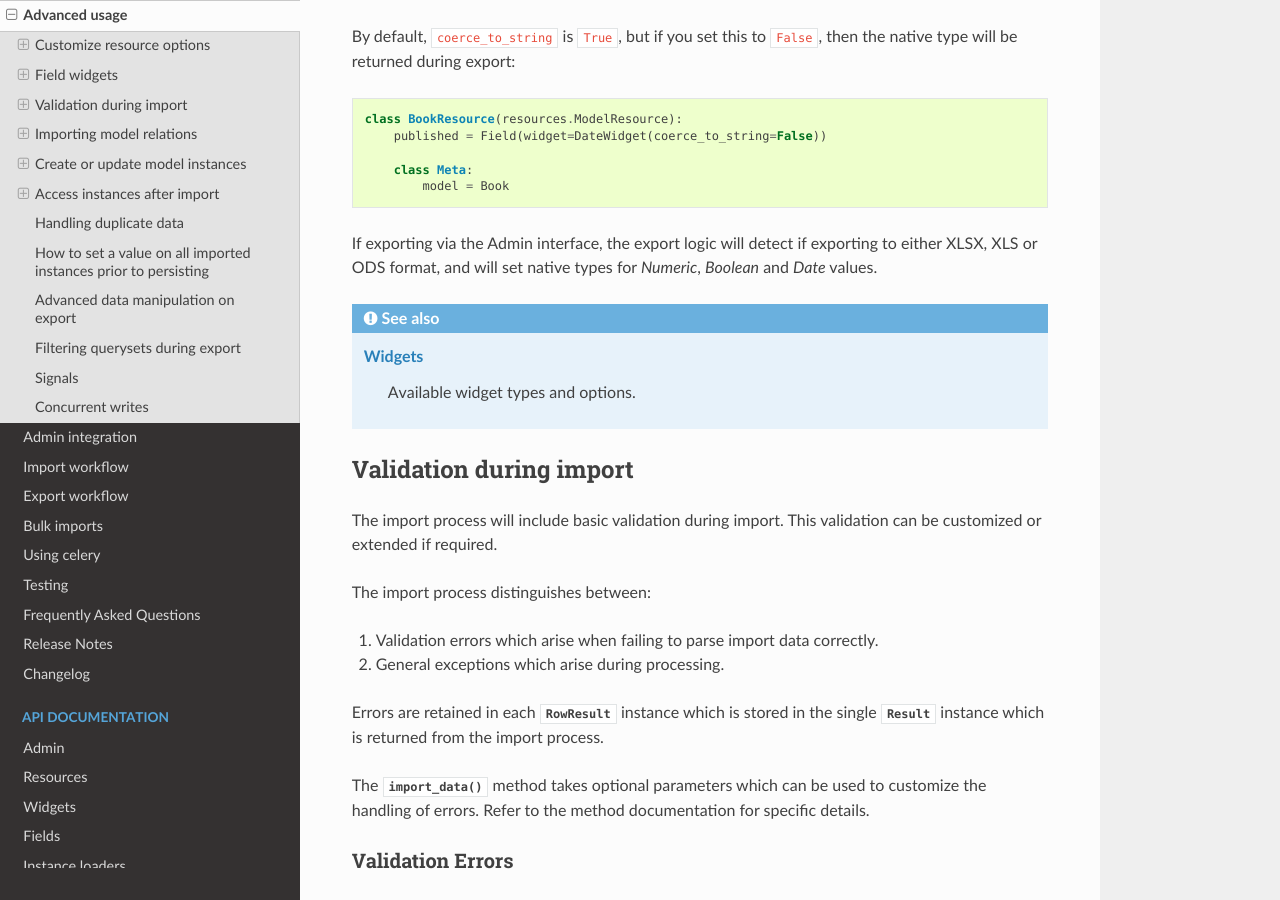
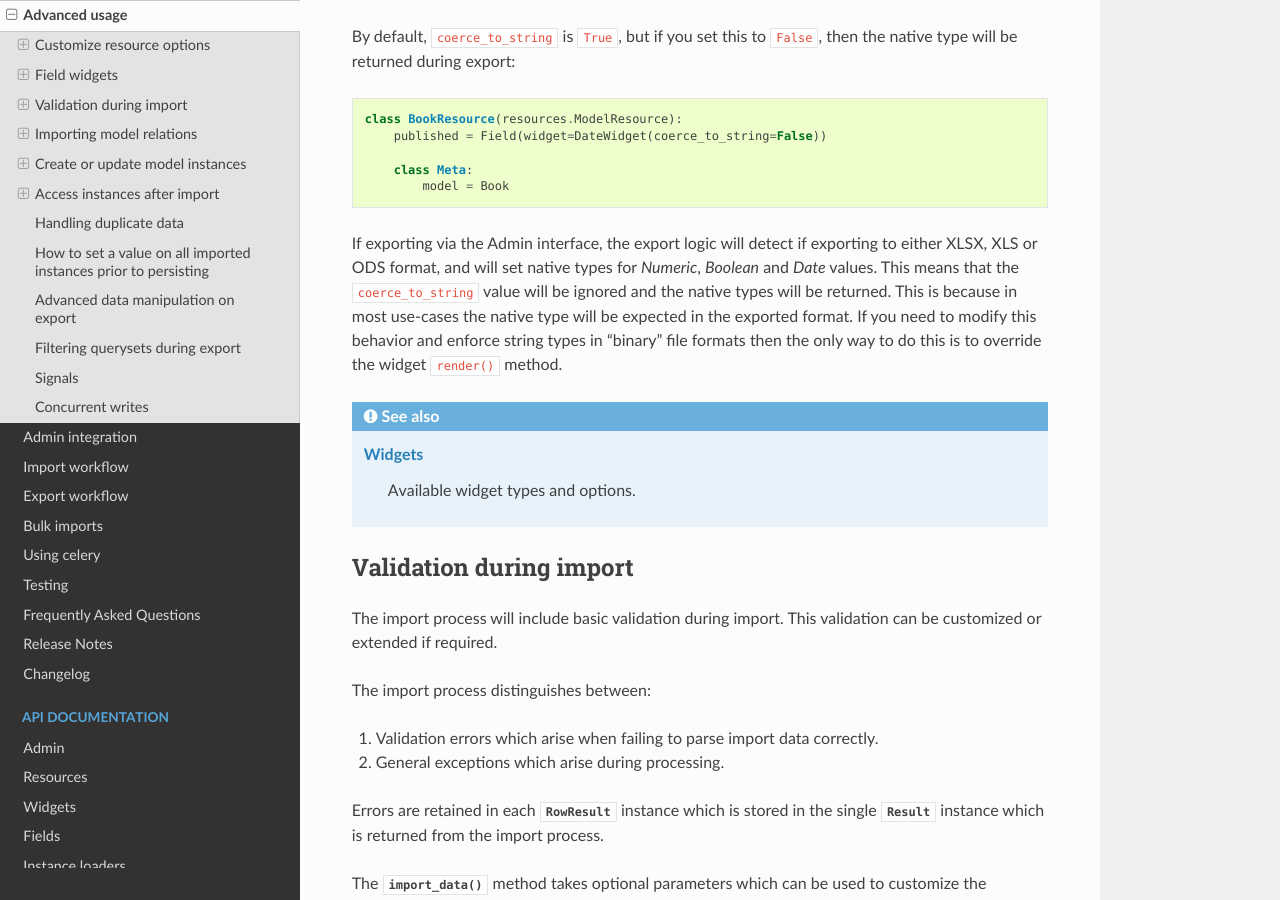
Before and after one commit to django-import-export/django-import-export, a Sphinx documentation site: the page built from docs/advanced_usage.rst, in a window 1280 px wide and 900 px high, scrolled down 4543 px. Built offline with Sphinx 7.4.7 and the Read the Docs theme 2.0.0, drawn with Linux system fonts in a browser that asks for light colours; pages that are not in the unit, such as notebooks, are missing from menus; the version number could not be read and is left out.

Commit message:
updated docs

```diff
--- a/docs/advanced_usage.rst
+++ b/docs/advanced_usage.rst
@@ -209,7 +209,10 @@ during export::
             model = Book
 
 If exporting via the Admin interface, the export logic will detect if exporting to either XLSX, XLS or ODS format,
-and will set native types for *Numeric*, *Boolean* and *Date* values.
+and will set native types for *Numeric*, *Boolean* and *Date* values.  This means that the ``coerce_to_string`` value
+will be ignored and the native types will be returned.  This is because in most use-cases the native type will be
+expected in the exported format.  If you need to modify this behavior and enforce string types in "binary" file formats
+then the only way to do this is to override the widget ``render()`` method.
 
 .. seealso::
 
```
